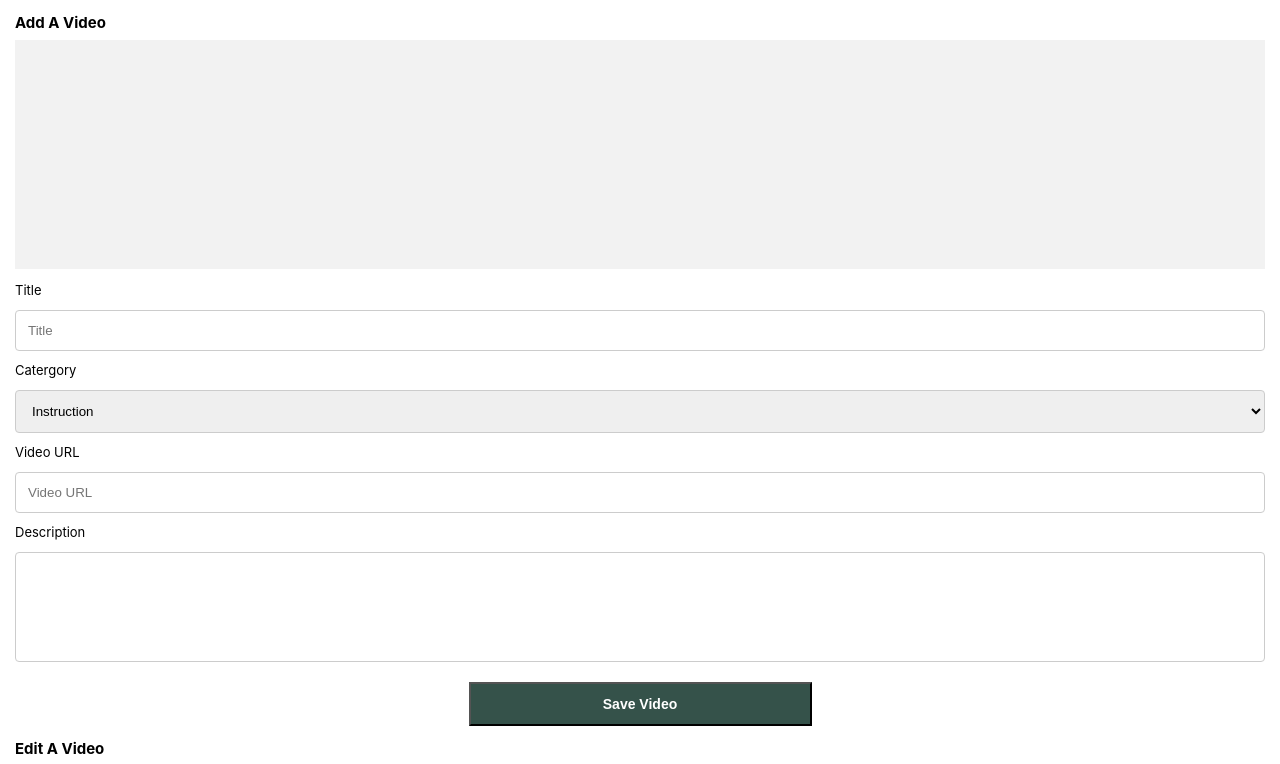
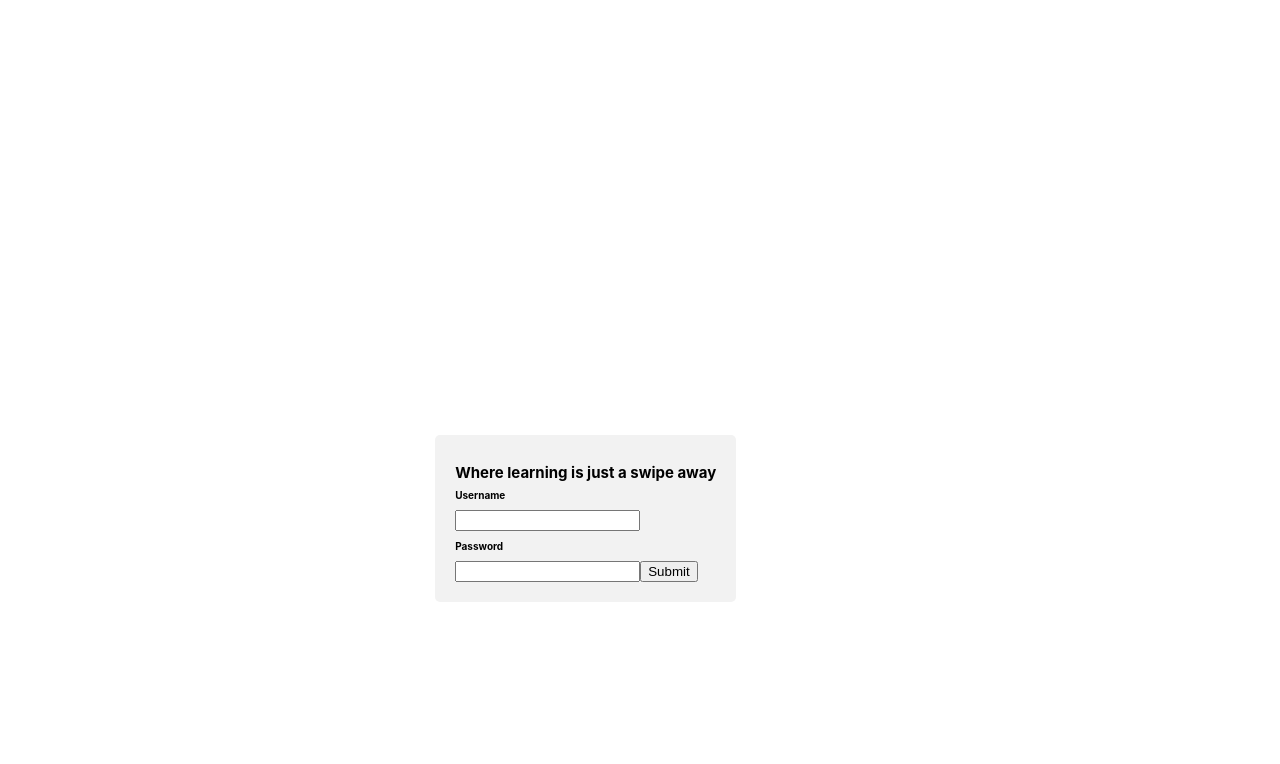
Before and after one commit to Johanns-Ark/Front-End, a React (Create React App) app: page /login/login in a window 1280 px wide. Shown: the top 764 px of the page. Built offline with nearby package versions, Linux system fonts and the light colour scheme.

Commit message:
Kim is awesome == Skyler

```diff
--- a/src/App.js
+++ b/src/App.js
@@ -2,17 +2,16 @@ import React from 'react';
 // import logo from './logo.svg';
 import './App.css';
 import AddVideo from './components/pages/AddEditVids/AddVideo'
-import Editvideo from './components/pages/AddEditVids/Editvideo'
+import Editvideo from './components/pages/AddEditVids/EditVideo'
 // import NavBar from './components/pages/navbar/NavBar';
 import AppRouter from './components/configs/AppRouter';
 
 function App() {
   return (
     <div className="App">
-      <AddVideo />
-      <Editvideo />
-      {/* <NavBar /> */}
-{/* <AppRouter /> */}
+
+{ /*   <NavBar /> */ }
+ <AppRouter />
     </div>
   );
 }
--- a/src/components/configs/AppRouter.jsx
+++ b/src/components/configs/AppRouter.jsx
@@ -4,6 +4,9 @@ import Home from '../pages/main/Home'
 import Login from '../pages/configs/Login'
 import PrivateRoute from './PrivateRoute'
 import LoggedIn from '../pages/main/LoggedIn'
+import AddVideo from '../pages/AddEditVids/AddVideo'
+import EditVideo from '../pages/AddEditVids/EditVideo'
+
 
 const AppRouter = () => {
     return (
@@ -11,6 +14,8 @@ const AppRouter = () => {
           <Switch>
             <Route exact path='/' component={Home}/>
             <Route  path='/login' component={Login} />
+            <PrivateRoute  path='/addvideo' component={AddVideo} />
+            <PrivateRoute  path='/editvideo' component={EditVideo} />
             <PrivateRoute path='/login/login' component={LoggedIn} />
           </Switch>
         </>
```
